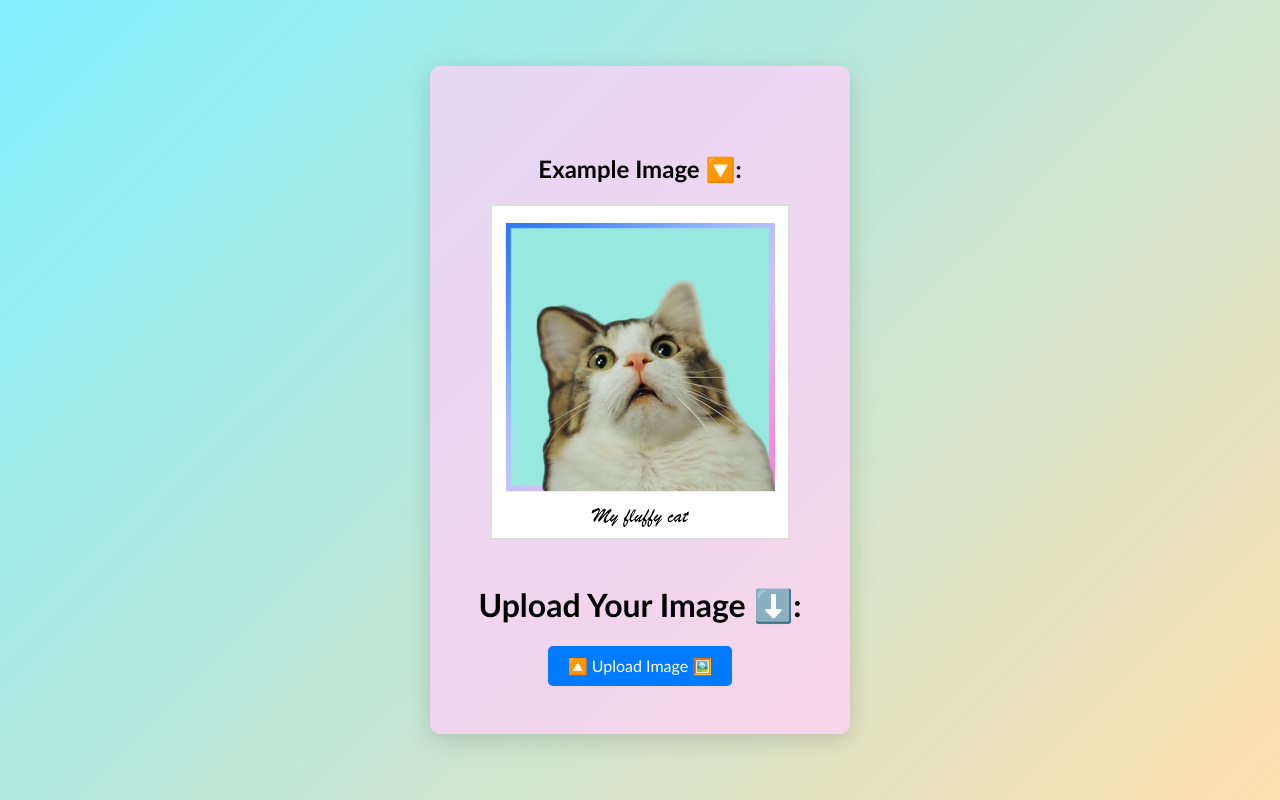
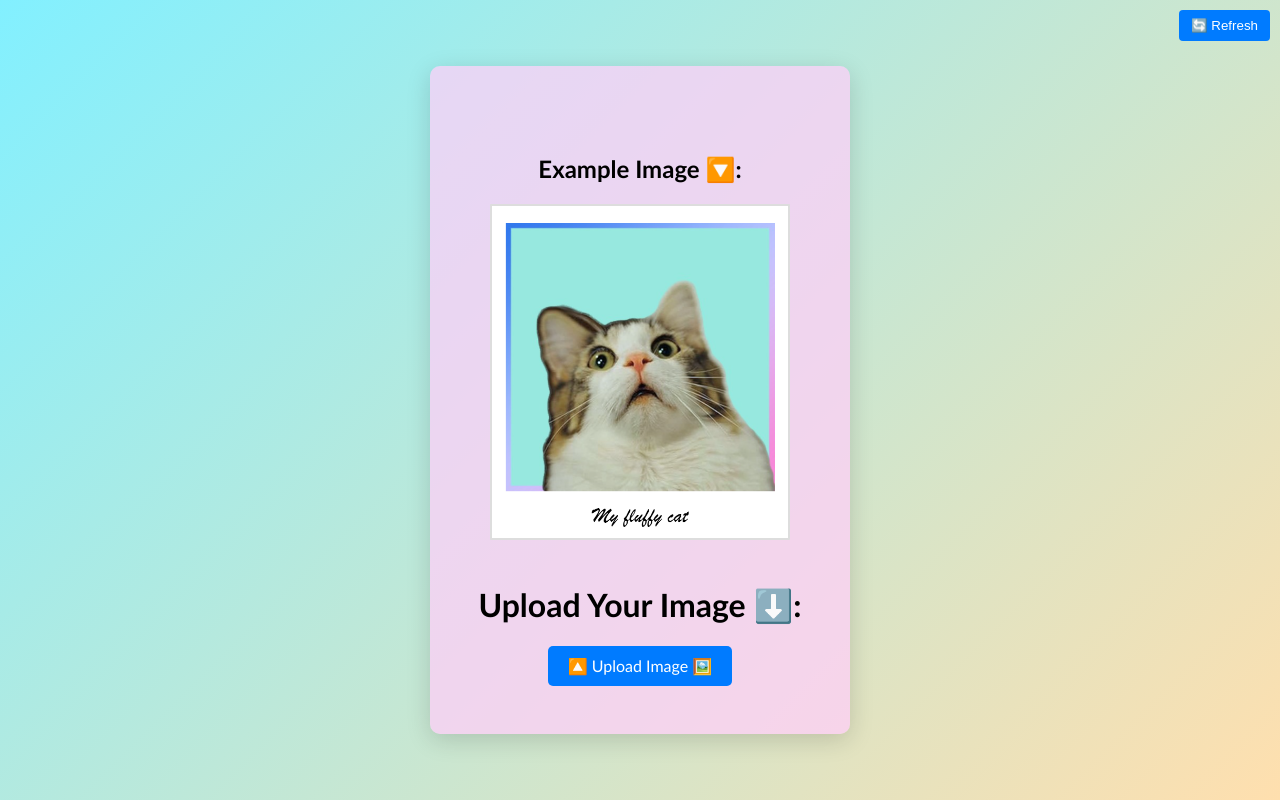
Before and after one commit to jasurgraduate/photo-frame, a React (Create React App) app: page / in a window 1280 px wide. Built offline with nearby package versions, Linux system fonts and the light colour scheme.

Commit message:
edited :)

```diff
--- a/src/App.css
+++ b/src/App.css
@@ -214,12 +214,28 @@ h1 {
   height: 80px;
   padding: 10px;
   font-family: 'Brush Script MT', cursive;
-  font-size: 1rem;
+  font-size: 25px;
   color: #000;
   border: 1px solid #ddd;
   border-radius: 5px;
   resize: none;
   background-color: #f9f9f9;
+}
+
+.refresh-button {
+  position: absolute;
+  top: 10px;
+  right: 10px;
+  background-color: #007bff;
+  color: white;
+  border: none;
+  padding: 8px 12px;
+  border-radius: 4px;
+  cursor: pointer;
+}
+
+.refresh-button:hover {
+  background-color: #0056b3;
 }
 
 
--- a/src/Frame.js
+++ b/src/Frame.js
@@ -3,39 +3,46 @@ import React, { useState, useCallback, useRef } from 'react';
 import Cropper from 'react-easy-crop';
 import getCroppedImg from './cropImage';
 import Example from './Example';
-import Notes from './Notes'; // Import Notes component
+import Notes from './Notes';
 import './App.css';
 
 const Frame = () => {
-    const [image, setImage] = useState(null); // State to hold the uploaded image file
+    const [image, setImage] = useState(null);
     const [preview, setPreview] = useState(null);
     const [crop, setCrop] = useState({ x: 0, y: 0 });
     const [zoom, setZoom] = useState(1);
     const [croppedImage, setCroppedImage] = useState(null);
     const [noteText, setNoteText] = useState('');
+    const [isProcessing, setIsProcessing] = useState(false);
     const canvasRef = useRef(null);
 
+    // Handle image upload
     const handleImageUpload = (e) => {
         const file = e.target.files[0];
         if (file) {
             const reader = new FileReader();
             reader.onloadend = () => {
-                setImage(file); // Set the file object to the image state
+                setImage(file);
                 setPreview(reader.result);
             };
             reader.readAsDataURL(file);
         }
     };
 
+    // Handle crop complete
     const onCropComplete = useCallback(async (croppedArea, croppedAreaPixels) => {
+        setIsProcessing(true);
         try {
-            const croppedImg = await getCroppedImg(preview, croppedAreaPixels);
+            const croppedImg = await getCroppedImg(preview, croppedAreaPixels, 0.6);
             setCroppedImage(croppedImg);
         } catch (error) {
             console.error('Error cropping image:', error);
+        } finally {
+            setIsProcessing(false);
         }
     }, [preview]);
 
+    // Handle download of the cropped image with note
     const handleDownload = () => {
         const canvas = canvasRef.current;
         if (canvas && croppedImage) {
@@ -44,8 +51,8 @@ const Frame = () => {
             img.src = croppedImage;
 
             img.onload = () => {
-                const imgWidth = img.naturalWidth;
-                const imgHeight = img.naturalHeight;
+                const imgWidth = img.naturalWidth * 0.6;
+                const imgHeight = img.naturalHeight * 0.6;
 
                 const canvasWidth = Math.max(imgWidth + imgWidth * 0.1, 400);
                 const canvasHeight = (canvasWidth * 450) / 400;
@@ -62,7 +69,6 @@ const Frame = () => {
 
                 ctx.drawImage(img, imgX, imgY, imgWidth, imgHeight);
 
-                // Add note text if provided
                 if (noteText) {
                     ctx.font = '40px "Brush Script MT", cursive';
                     ctx.fillStyle = 'black';
@@ -71,13 +77,14 @@ const Frame = () => {
                 }
 
                 const link = document.createElement('a');
-                link.download = 'camera-print.png';
-                link.href = canvas.toDataURL('image/png', 1.0);
+                link.download = 'framed-image.png';
+                link.href = canvas.toDataURL('image/png', 0.8);
                 link.click();
             };
         }
     };
 
+    // Render final preview
     const renderFinalPreview = () => {
         if (!croppedImage) return null;
 
@@ -87,8 +94,8 @@ const Frame = () => {
         img.src = croppedImage;
 
         img.onload = () => {
-            const imgWidth = img.naturalWidth;
-            const imgHeight = img.naturalHeight;
+            const imgWidth = img.naturalWidth * 0.6;
+            const imgHeight = img.naturalHeight * 0.6;
 
             const canvasWidth = Math.max(imgWidth + imgWidth * 0.1, 400);
             const canvasHeight = (canvasWidth * 450) / 400;
@@ -105,7 +112,6 @@ const Frame = () => {
 
             ctx.drawImage(img, imgX, imgY, imgWidth, imgHeight);
 
-            // Draw note text if provided
             if (noteText) {
                 ctx.font = '40px "Brush Script MT", cursive';
                 ctx.fillStyle = 'black';
@@ -113,14 +119,27 @@ const Frame = () => {
                 ctx.fillText(noteText, canvasWidth / 2, canvasHeight - padding);
             }
 
-            document.getElementById('final-preview').src = finalCanvas.toDataURL('image/png', 1.0);
+            document.getElementById('final-preview').src = finalCanvas.toDataURL('image/png', 0.8);
         };
 
         return <img id="final-preview" alt="Final Preview" className="final-preview" />;
     };
 
+    // Handle reset of all state variables
+    const handleReset = () => {
+        setImage(null);
+        setPreview(null);
+        setCrop({ x: 0, y: 0 });
+        setZoom(1);
+        setCroppedImage(null);
+        setNoteText('');
+    };
+
     return (
         <div className="frame-container">
+            {/* Refresh Button */}
+            <button onClick={handleReset} className="refresh-button">🔄 Refresh</button>
+
             {!preview && <Example />}
             <h1>Upload Your Image ⬇️:</h1>
 
@@ -135,7 +154,6 @@ const Frame = () => {
                 🔼 Upload Image 🖼️
             </label>
 
-            {/* Display image file name if it exists */}
             {image && <p className="file-info">Selected File: {image.name}</p>}
 
             {preview && (
@@ -149,10 +167,13 @@ const Frame = () => {
                             onCropChange={setCrop}
                             onZoomChange={setZoom}
                             onCropComplete={onCropComplete}
+                            minZoom={1}
+                            maxZoom={2}
                         />
                     </div>
                 </div>
             )}
+            {isProcessing && <p>Processing Image...</p>}
             {croppedImage && (
                 <div className="controls">
                     <label className="zoom-label">
@@ -160,7 +181,7 @@ const Frame = () => {
                         <input
                             type="range"
                             min="1"
-                            max="3"
+                            max="2"
                             step="0.1"
                             value={zoom}
                             onChange={(e) => setZoom(e.target.value)}
@@ -168,7 +189,7 @@ const Frame = () => {
                         />
                     </label>
 
-                    <Notes noteText={noteText} setNoteText={setNoteText} /> {/* Add Notes Component */}
+                    <Notes noteText={noteText} setNoteText={setNoteText} />
 
                     <h2>✅ Final Preview:</h2>
                     {renderFinalPreview()}
```
